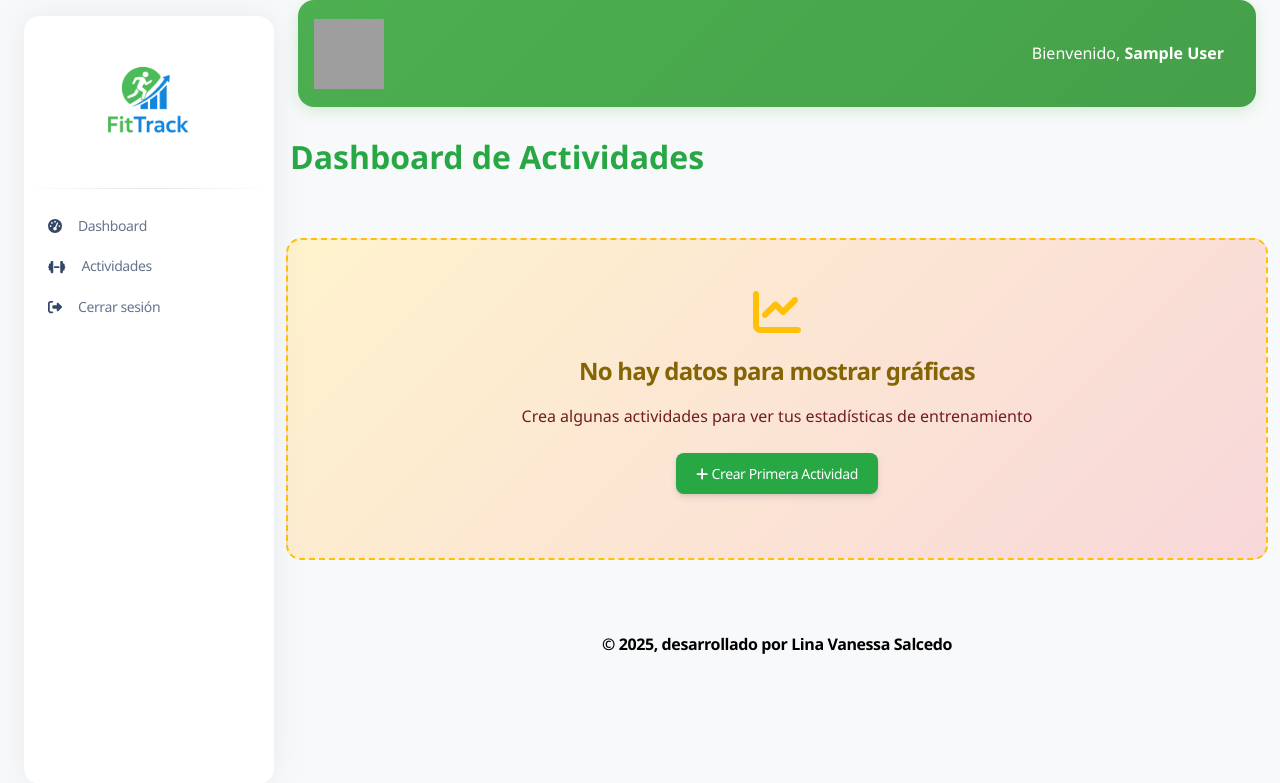
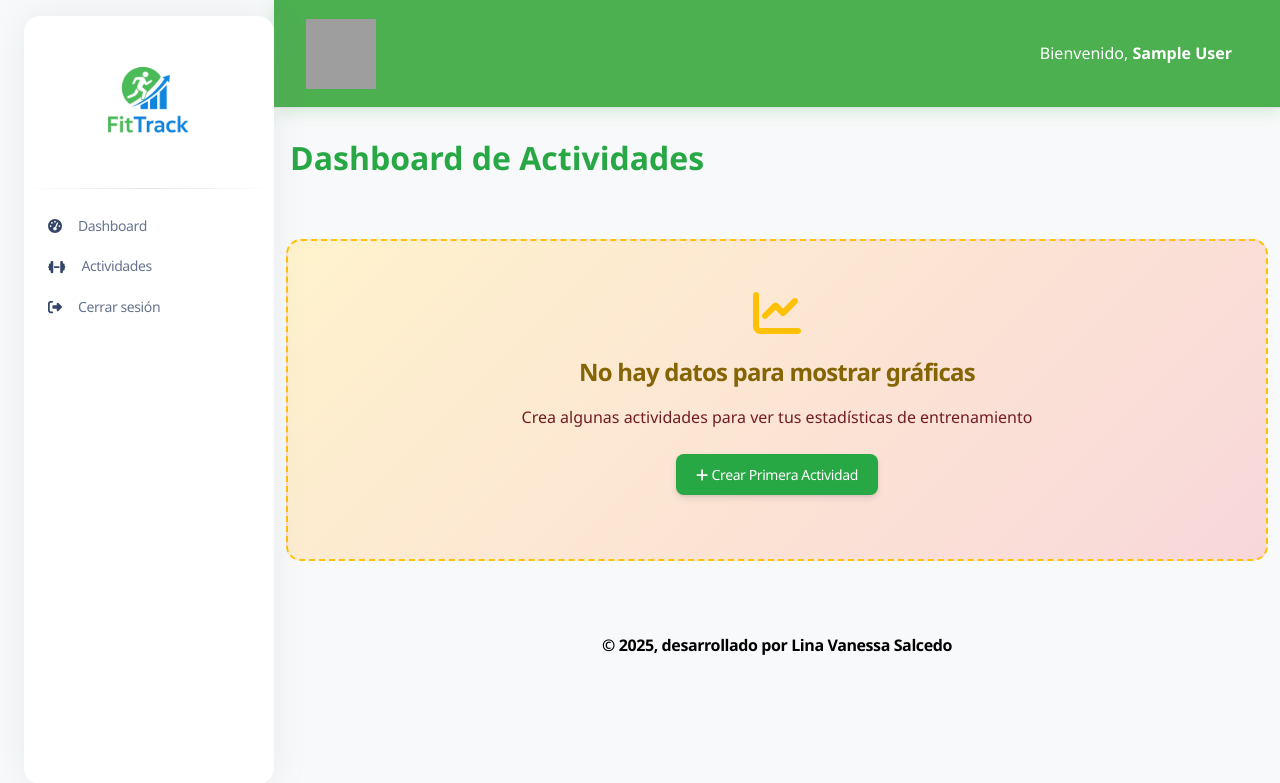
Before and after one commit to Linavs18/FitTrack-sena, a Laravel app: page /welcome in a window 1280 px wide. Shown: the top 783 px of the page. Run offline with Laravel 10, Linux system fonts and the light colour scheme; the visitor is signed in with stand-in values (Sample User, id 1); data that the repository does not hold is empty; some libraries are stand-ins or nearby versions; grey boxes are pictures that could not be loaded.

Commit message:
Update topbar style to match Argon Dashboard

```diff
--- a/fittrack/public/css/costum.css
+++ b/fittrack/public/css/costum.css
@@ -19,10 +19,10 @@ body.register-page {
 }
 
 .custom-navbar {
-    background: linear-gradient(135deg, #4CAF50, #45a049) !important;
-    box-shadow: 0 4px 15px rgba(76, 175, 80, 0.2) !important;
+    background-color: #4CAF50;
+    box-shadow: 0 4px 15px rgba(76, 175, 80, 0.2);
     backdrop-filter: blur(10px);
-    border: none !important;
+    border: none;
 }
 
 /* Asegurar que todos los elementos del navbar sean blancos */
--- a/fittrack/resources/views/templates/base.blade.php
+++ b/fittrack/resources/views/templates/base.blade.php
@@ -28,7 +28,6 @@
 </head>
 
 <body class="g-sidenav-show   bg-gray-100">
-    <div class="min-height-90 position-absolute w-100" style="background-color: #00304D;"></div>
     @include('templates.nav')
 
     <main class="main-content position-relative border-radius-lg ">
--- a/fittrack/resources/views/templates/topbar.blade.php
+++ b/fittrack/resources/views/templates/topbar.blade.php
@@ -1,5 +1,4 @@
-<nav class="navbar navbar-main navbar-expand-lg px-0 mx-4 shadow-none border-radius-xl custom-navbar"
-     id="navbarBlur" data-scroll="false">
+<nav class="navbar navbar-top navbar-expand navbar-dark border-bottom custom-navbar" id="navbarBlur" data-scroll="false">
   <div class="container-fluid py-1 px-3">
     <a aria-label="breadcrumb" href="https://www.sena.edu.co" class="navbar-brand font-weight-bolder text-white" target="_blank">
       <img src="{{ asset('img/sena-logo.png') }}" alt="logo-sena" width="70px" height="70px">
```
